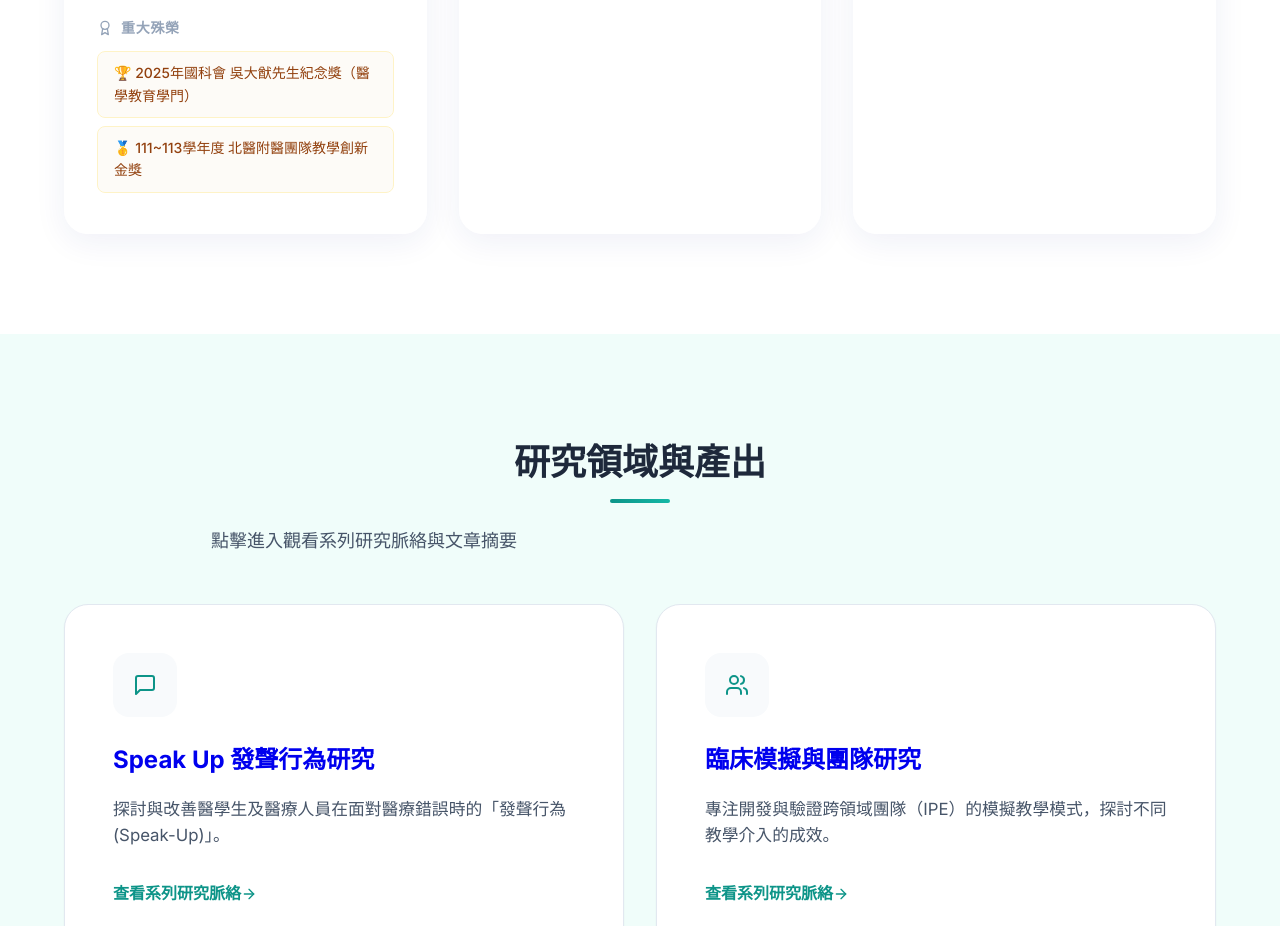
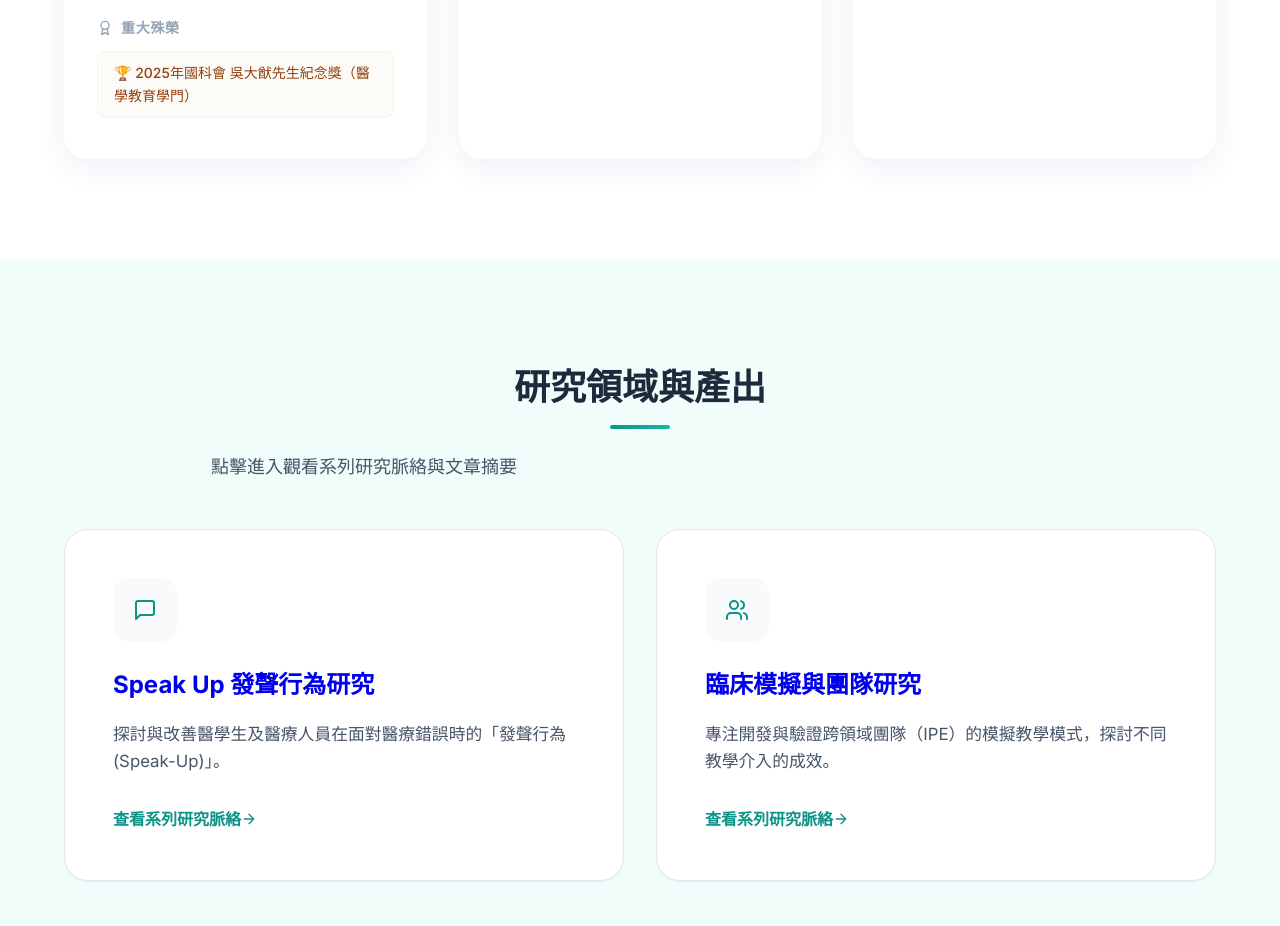
Before and after one commit to lendiswu/lendiswu.github.io, a React (Vite) app: page /#/ in a window 1280 px wide. Shown: the part 2260-3186 px from the top of the page. Built offline with nearby package versions, Linux system fonts and the light colour scheme.

Commit message:
Remove teaching innovation award for Dr. Wu

```diff
--- a/src/pages/Home.jsx
+++ b/src/pages/Home.jsx
@@ -144,9 +144,7 @@ export default function Home() {
                 <div className="honor-badge">
                   <span>🏆 2025年國科會 吳大猷先生紀念獎（醫學教育學門）</span>
                 </div>
-                <div className="honor-badge">
-                  <span>🥇 111~113學年度 北醫附醫團隊教學創新金獎</span>
-                </div>
+
               </div>
             </div>
 
```
